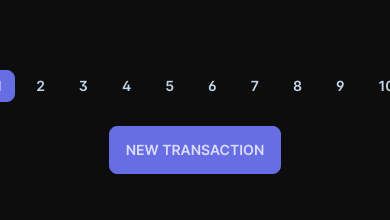
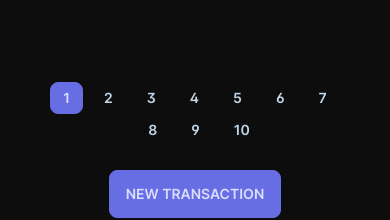
Before and after one commit to KryptoNights/nexus-pay, a Next.js app in the folder frontend/: page /transactions in a window 390 px wide. Shown: the part 578-798 px from the top of the page. Built offline with nearby package versions, Linux system fonts and the light colour scheme; no server answers; sample sign-in values are in the browser's storage; what @aptos-labs/ts-sdk would draw is missing.

Commit message:
first letter made lower case and pagination amde responsive

```diff
--- a/frontend/src/components/Table/TransactionTable.tsx
+++ b/frontend/src/components/Table/TransactionTable.tsx
@@ -68,7 +68,7 @@ const TransactionTable: NextPage = () => {
 
   return (
     <main className="flex-grow px-4 text-center">
-      <h1 className="mb-8 text-4xl font-bold text-primary">Transactions</h1>
+      <h1 className="mt-3 mb-8 text-4xl font-bold text-primary">Transactions</h1>
 
       <div className="mb-6">
         <input
@@ -158,8 +158,9 @@ const TransactionTable: NextPage = () => {
         </table>
       </div>
 
-      <div className="flex justify-center mt-4 space-x-2">
-        {Array.from({ length: 10 }, (_, i) => i + 1).map((page) => (
+      {/* Responsive Pagination */}
+      <div className="flex flex-wrap justify-center mt-4 space-x-2">
+        {Array.from({ length: totalpages }, (_, i) => i + 1).map((page) => (
           <button
             key={page}
             onClick={() => handlePageChange(page)}
--- a/frontend/src/pages/dashboard/index.tsx
+++ b/frontend/src/pages/dashboard/index.tsx
@@ -159,12 +159,16 @@ const Home: NextPage = () => {
   const handleInputChange = async (
     event: React.ChangeEvent<HTMLInputElement>
   ) => {
-    const value = event.target.value;
+    let value = event.target.value;
     setRecipientAddress(value);
 
     if (value.length > 2) {
       try {
         const id_token = idToken?.state?.accounts[0]?.idToken?.raw;
+        //make first letter smallcase and then search for id
+        if (value.length > 0 && value[0] === value[0].toUpperCase()) {
+          value = value[0].toLowerCase() + value.slice(1);
+        }
         const results: string[] = await get_nexus_ids_starting_with(
           id_token,
           value
```
